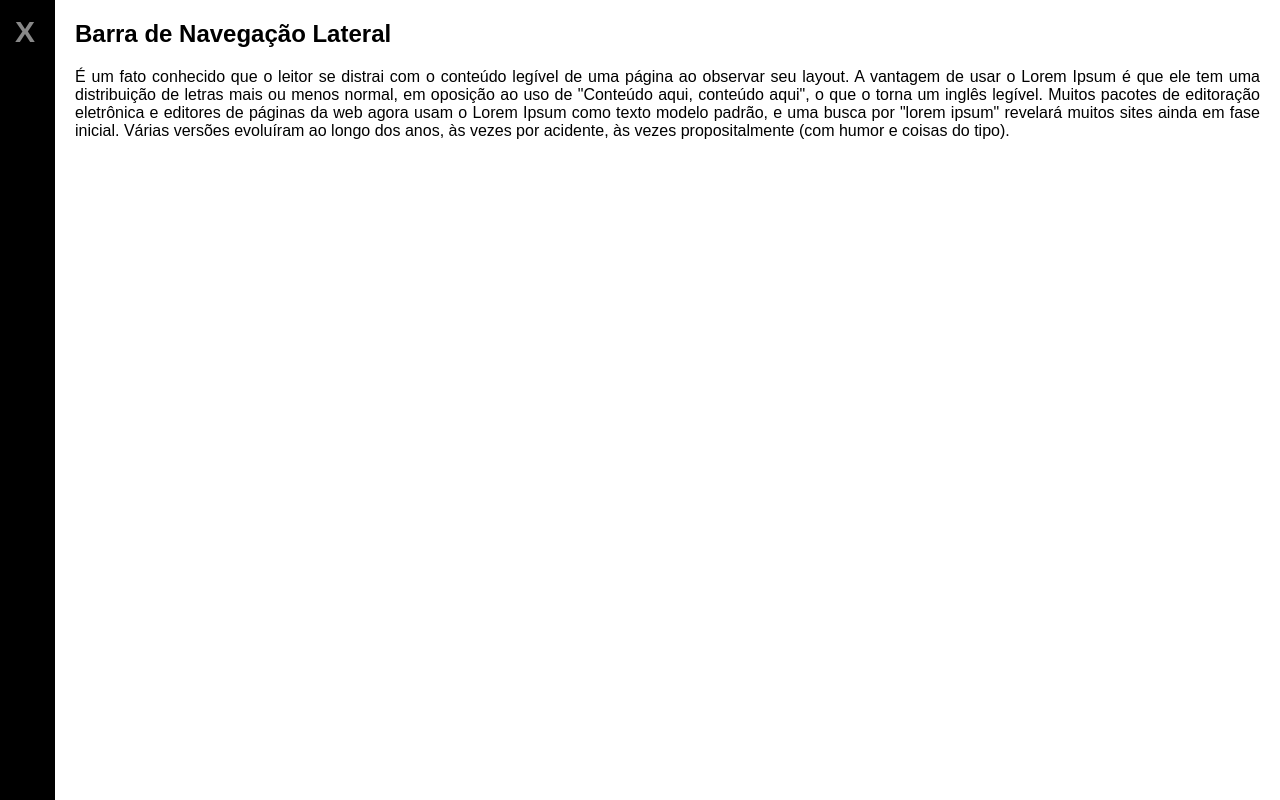
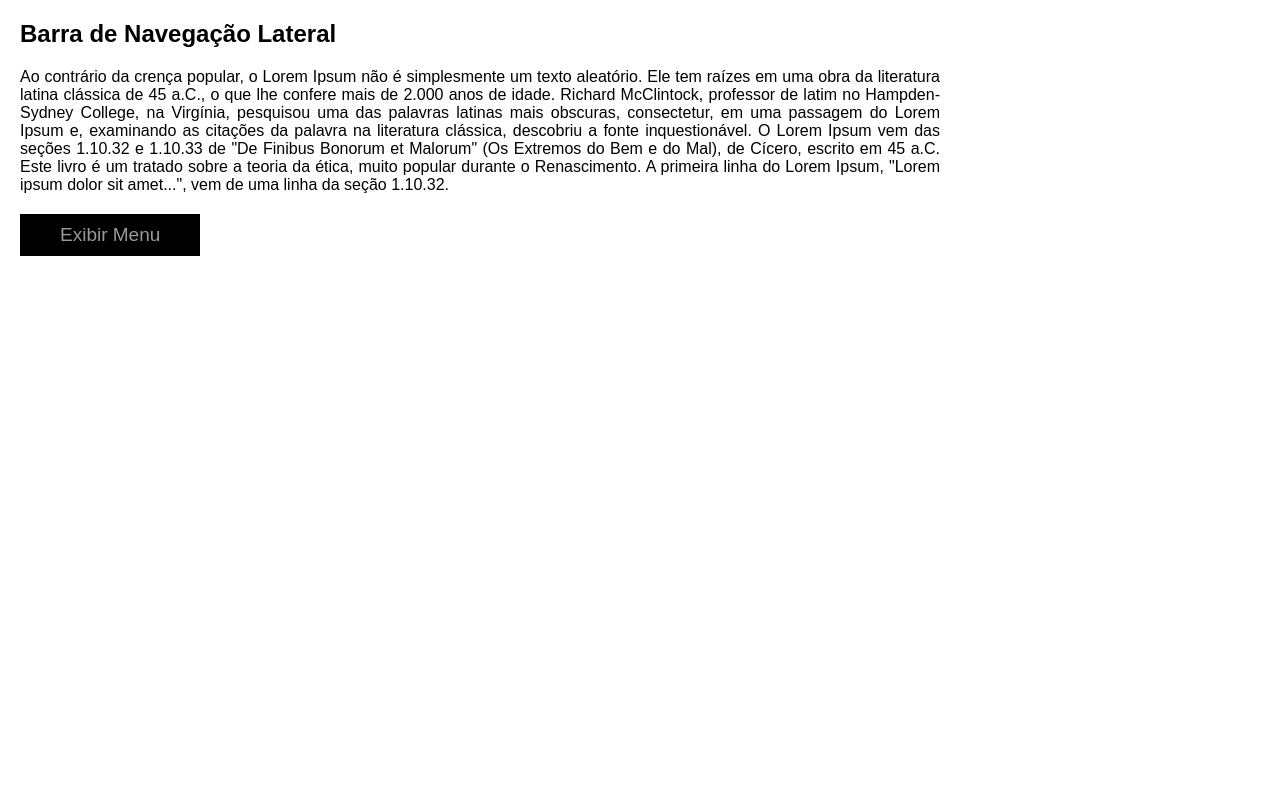
Before and after one commit to avlisesolrac/jira, a PHP site: page / in a window 1280 px wide. Run offline with PHP 8.4, Linux system fonts and the light colour scheme.

Commit message:
attempt 3: Desenvolver uma barra de navegação lateral com JQuery - DEV-11
Neste ponto eu consegui fazer com mais fluidez, mas tive dificuldade em entender porque eu tive que acrescentar max-width para o texto da section não ultrapassar a lateral direita da tela.

```diff
--- a/DEV-11/estilo.css
+++ b/DEV-11/estilo.css
@@ -3,59 +3,68 @@ margin: 0;
 padding: 0;
 font-family: "Century Gothic", sans-serif;
 /*border: 1px solid;*/
+text-align: justify;
 }
+
 
 body{
 position: fixed;
-widht: 100%;
+width: 100%;
 height: 100%;
-left: -265px;
-transition: all ease-in-out 300ms;
+left: -320px;
+transition: ease-in-out 300ms;
+}
+
+.exibir_menu{
+left: 0;
 }
 
 nav{
 width: 320px;
+background-color: #000;
 height: 100%;
-background-color: #000;
 float: left;
 }
 
-nav #fechar_menu{
-margin: 15px 20px 0 0;
-font-size: 30px;
+nav>a{
+float: right;
+margin: 15px 15px 0 0;
 font-weight: bold;
 text-decoration: none;
-float: right;
-color: #888;
+font-size: 29px;
+color: #999;
+transition: ease-in-out 100ms;
+}
+
+nav>a:active{
+color: #fff;
 }
 
 nav img{
-width: 130px;
+width: 180px;
 display: block;
-margin: 20px auto;
+margin: 0 auto;
+padding-top: 15px;
 opacity: .7;
 }
 
-nav ul li{
-margin: 5px;
-}
-
 nav ul li a{
+display: block;
+margin: 2px 0;
+padding: 20px 0 20px 10px;
+color: #999;
 text-decoration: none;
-display: block;
-padding: 10px;
-color: #888;
-font-weight: bold;
-transition: all ease-in-out 100ms;
+transition: all ease-in-out 200ms;
 }
 
 nav ul li a:hover{
 padding-left: 20px;
-background-color: #444;
+color: #000;
+background-color: #888;
 }
 
 section{
-text-align: justify;
+max-width: 100%;
 margin: 0 20px 0 340px;
 }
 
@@ -63,6 +72,22 @@ section h2{
 margin: 20px 0;
 }
 
-.exibir_menu{
-left: 0
+section p{
+display: block;
 }
+
+section input[type="button"]{
+border: none;
+background-color: #000;
+color: #999;
+padding: 10px 40px;
+margin: 20px 0;
+cursor: pointer;
+font-size: 19px;
+transition: ease-in-out 100ms;
+}
+
+section input[type="button"]:active{
+color: #fff;
+opacity: .7;
+}
--- a/DEV-11/index.html
+++ b/DEV-11/index.html
@@ -4,40 +4,42 @@
 <title>Barra de Navegação Lateral</title>
 <meta charset="utf-8">
 <link rel="stylesheet" type="text/css" href="estilo.css">
-<script src="https://code.jquery.com/jquery-3.7.1.min.js" integrity="sha256-/JqT3SQfawRcv/BIHPThkBvs0OEvtFFmqPF/lYI/Cxo=" crossorigin="anonymous"></script>
+<script src="https://code.jquery.com/jquery-3.7.1.slim.js" integrity="sha256-UgvvN8vBkgO0luPSUl2s8TIlOSYRoGFAX4jlCIm9Adc=" crossorigin="anonymous"></script>
 </head>
 <body>
 
 <nav>
-
-<a id="fechar_menu" href="#">X</a>
-
+<a href="#">X</a>
 <img src="logo.png">
-
 <ul>
 <li><a href="#">Página Inicial</a></li>
 <li><a href="#">Minha Conta</a></li>
 <li><a href="#">Comprar/Vender</a></li>
-<li><a href="#">Blog</a></li>
-<li><a href="#">Contato</a></li>
+<li><a href="#">Meu Blog</a></li>
+<li><a href="#">Contatos</a></li>
 <li><a href="#">Configurações</a></li>
 <li><a href="#">Sobre</a></li>
 </ul>
-
 </nav>
 
 <section>
 
 <h2>Barra de Navegação Lateral</h2>
 
-<p>É um fato conhecido que o leitor se distrai com o conteúdo legível de uma página ao observar seu layout. A vantagem de usar o Lorem Ipsum é que ele tem uma distribuição de letras mais ou menos normal, em oposição ao uso de "Conteúdo aqui, conteúdo aqui", o que o torna um inglês legível. Muitos pacotes de editoração eletrônica e editores de páginas da web agora usam o Lorem Ipsum como texto modelo padrão, e uma busca por "lorem ipsum" revelará muitos sites ainda em fase inicial. Várias versões evoluíram ao longo dos anos, às vezes por acidente, às vezes propositalmente (com humor e coisas do tipo).</p>
+<p>Ao contrário da crença popular, o Lorem Ipsum não é simplesmente um texto aleatório. Ele tem raízes em uma obra da literatura latina clássica de 45 a.C., o que lhe confere mais de 2.000 anos de idade. Richard McClintock, professor de latim no Hampden-Sydney College, na Virgínia, pesquisou uma das palavras latinas mais obscuras, consectetur, em uma passagem do Lorem Ipsum e, examinando as citações da palavra na literatura clássica, descobriu a fonte inquestionável. O Lorem Ipsum vem das seções 1.10.32 e 1.10.33 de "De Finibus Bonorum et Malorum" (Os Extremos do Bem e do Mal), de Cícero, escrito em 45 a.C. Este livro é um tratado sobre a teoria da ética, muito popular durante o Renascimento. A primeira linha do Lorem Ipsum, "Lorem ipsum dolor sit amet...", vem de uma linha da seção 1.10.32.</p>
+
+<input type="button" value="Exibir Menu">
 
 </section>
 
 <script>
 
+$('input[type="button"]').on('click', function(){
+$('body').toggleClass('exibir_menu');
+});
+
 $('nav>a').on('click', function(){
-$('body').toggleClass('exibir_menu');
+$('body').toggleClass();
 });
 
 </script>
```
Also changed, not shown: DEV-11/attempt2.gif (deleted), DEV-11/attempt3.gif (added).
